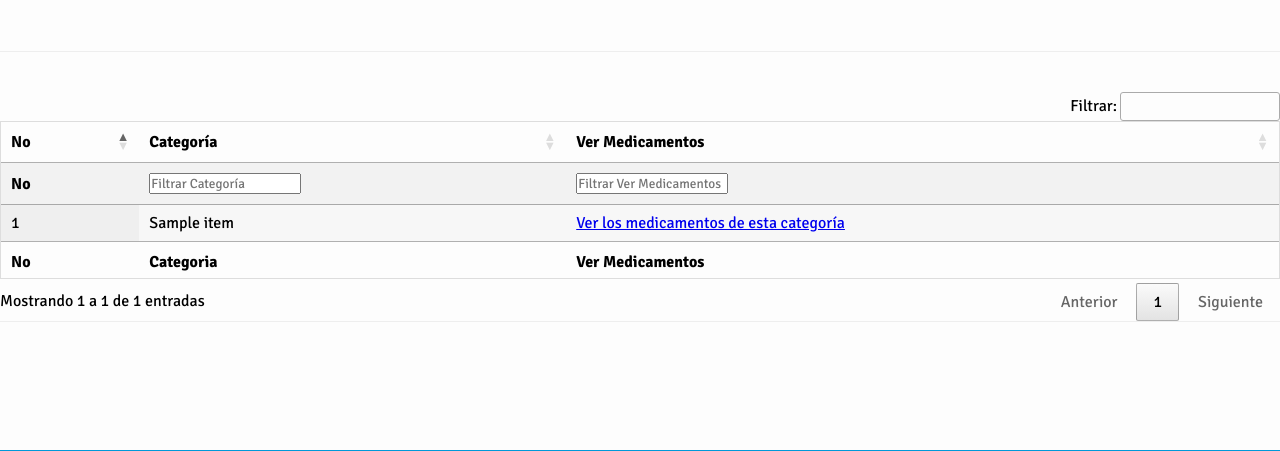
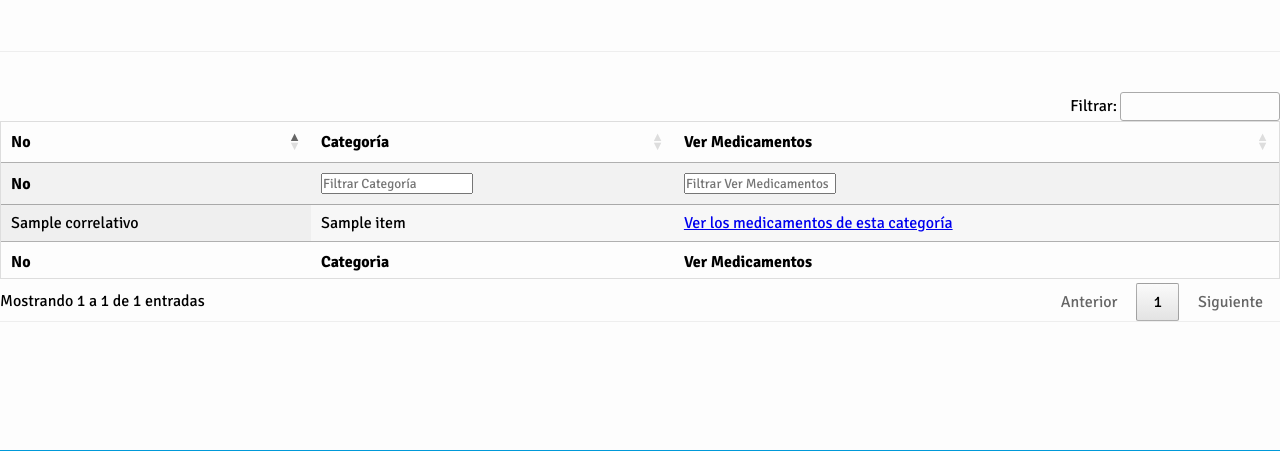
Before and after one commit to hatwhite89/ops, a Django app: template templates/lnm2.html in a window 1280 px wide. Shown: the part 174-625 px from the top of the page. Run offline with Django 3.2, Linux system fonts and the light colour scheme; the template is opened without the code that fills it: most values are stand-ins (such as "Sample title", 1, 10 or a date in 2020); some libraries are stand-ins or nearby versions.

Commit message:
lunes amy

```diff
--- a/opsApp/models.py
+++ b/opsApp/models.py
@@ -34,7 +34,7 @@ class SegundaSubCategoriaMedicamento(models.Model):
 class CategoriaMedicamento(models.Model):
       nombre_categoria=models.CharField(max_length=200)
       fecha_creacion=models.DateField(null=True)
-      correlativo=models.IntegerField()
+      correlativo=models.IntegerField(null=True)
       def __str__(self):
             return self.nombre_categoria
 
--- a/opsApp/views.py
+++ b/opsApp/views.py
@@ -27,7 +27,7 @@ def acuerdo(request):
     return render(request,'acuerdo.html')
 
 def listadoNacionalMedicamentos2(request):
-    lista_categoria= CategoriaMedicamento.objects.all()
+    lista_categoria= CategoriaMedicamento.objects.all().order_by('correlativo')
 
     return render(request,'lnm2.html',{'lista_categoria':lista_categoria})
 def listadoNacionalMedicamentosDetalle(request):
--- a/templates/lnm2.html
+++ b/templates/lnm2.html
@@ -45,7 +45,7 @@ tr:nth-child(even){background-color: #f2f2f2}
 
 
             <tr>
-                <td>{{ forloop.counter}}</td>
+                <td>{{ item.correlativo}}</td>
 
             <td>{{ item.nombre_categoria }}</td>
 
```
Also changed, not shown: opsApp/migrations/0020_categoriamedicamento_correlativo.py (added).
